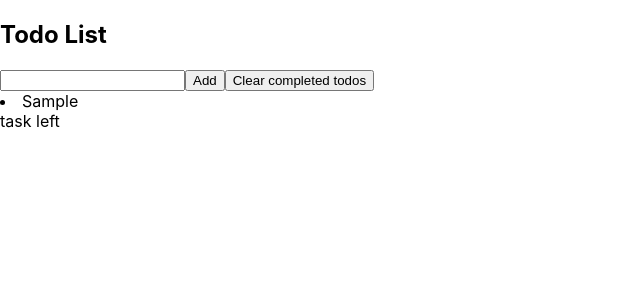
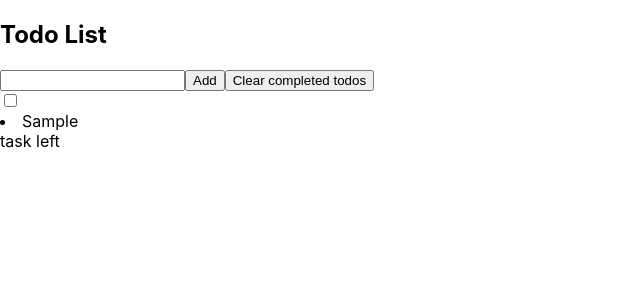
Before and after one commit to AbobakerSaeed12/TodoList, a React (Create React App) app: page / in a window 1280 px wide. Both pictures are taken after typing "Sample" into the empty fields and a click on the button "Add". Shown: the top 300 px of the page, without its empty margins (0-640 px from the left). Built offline with nearby package versions, Linux system fonts and the light colour scheme; the HTML template or start-up script is replaced by a standard one.

Commit message:
Added a checkbox

```diff
--- a/src/components/Todo.jsx
+++ b/src/components/Todo.jsx
@@ -4,6 +4,7 @@ export default function Todo({ todo }) {
 
   return (
     <div>
+      <input type="checkbox" checked={todo.complete} />
       <li>{todo.name}</li>
     </div>
   )
```
